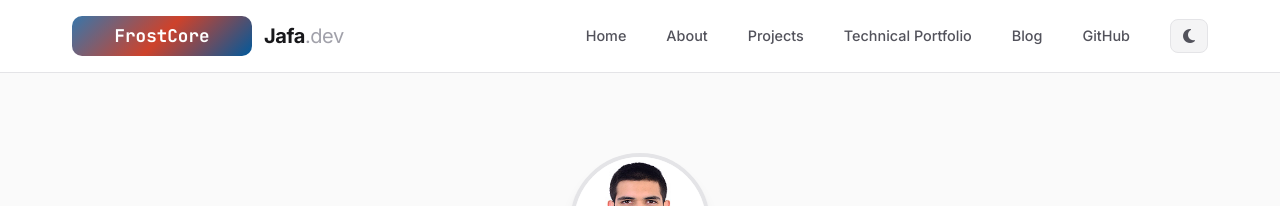
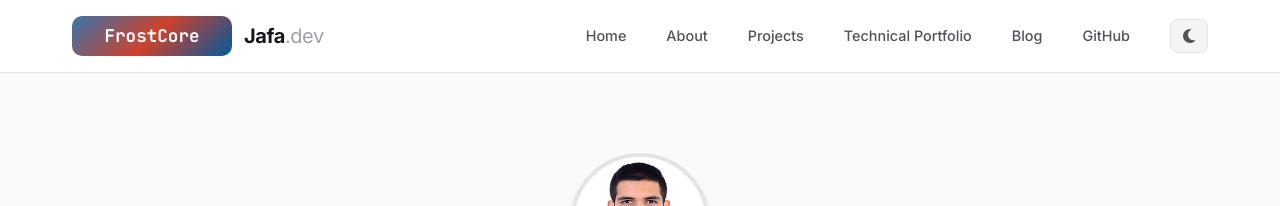
Before and after one commit to Jorge-de-la-Flor/Jorge-de-la-Flor.github.io, a Jekyll site: the page built from index.md, in a window 1280 px wide. Shown: the top 206 px of the page. Built offline with Jekyll 4.4.1, drawn with Linux system fonts in a browser that asks for light colours.

Commit message:
chore: check logo-con

```diff
--- a/_layouts/default.html
+++ b/_layouts/default.html
@@ -107,7 +107,7 @@
     }
 
     .logo-icon {
-      width: 180px;
+      width: 160px;
       height: 40px;
       background: var(--accent-gradient);
       border-radius: 10px;
```
